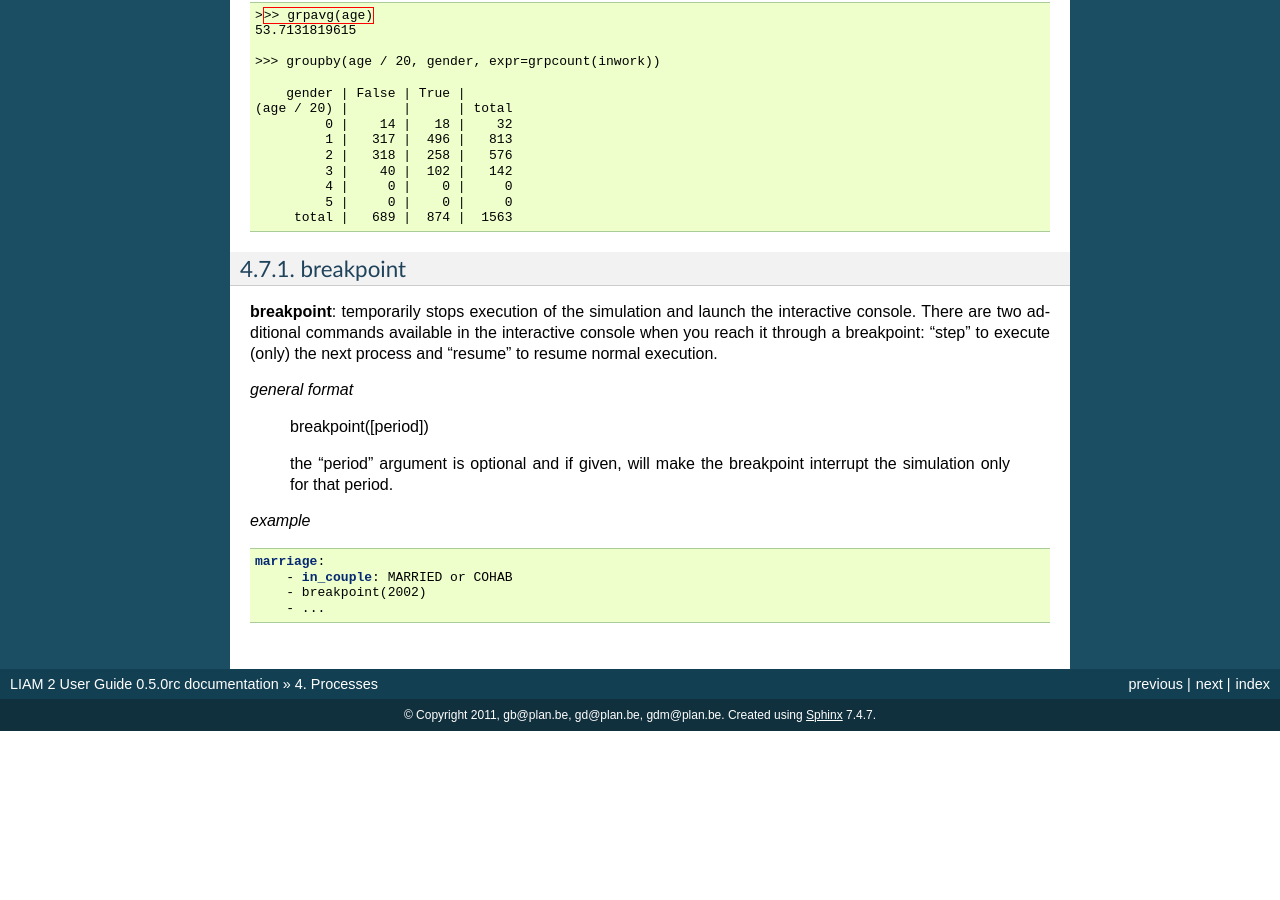
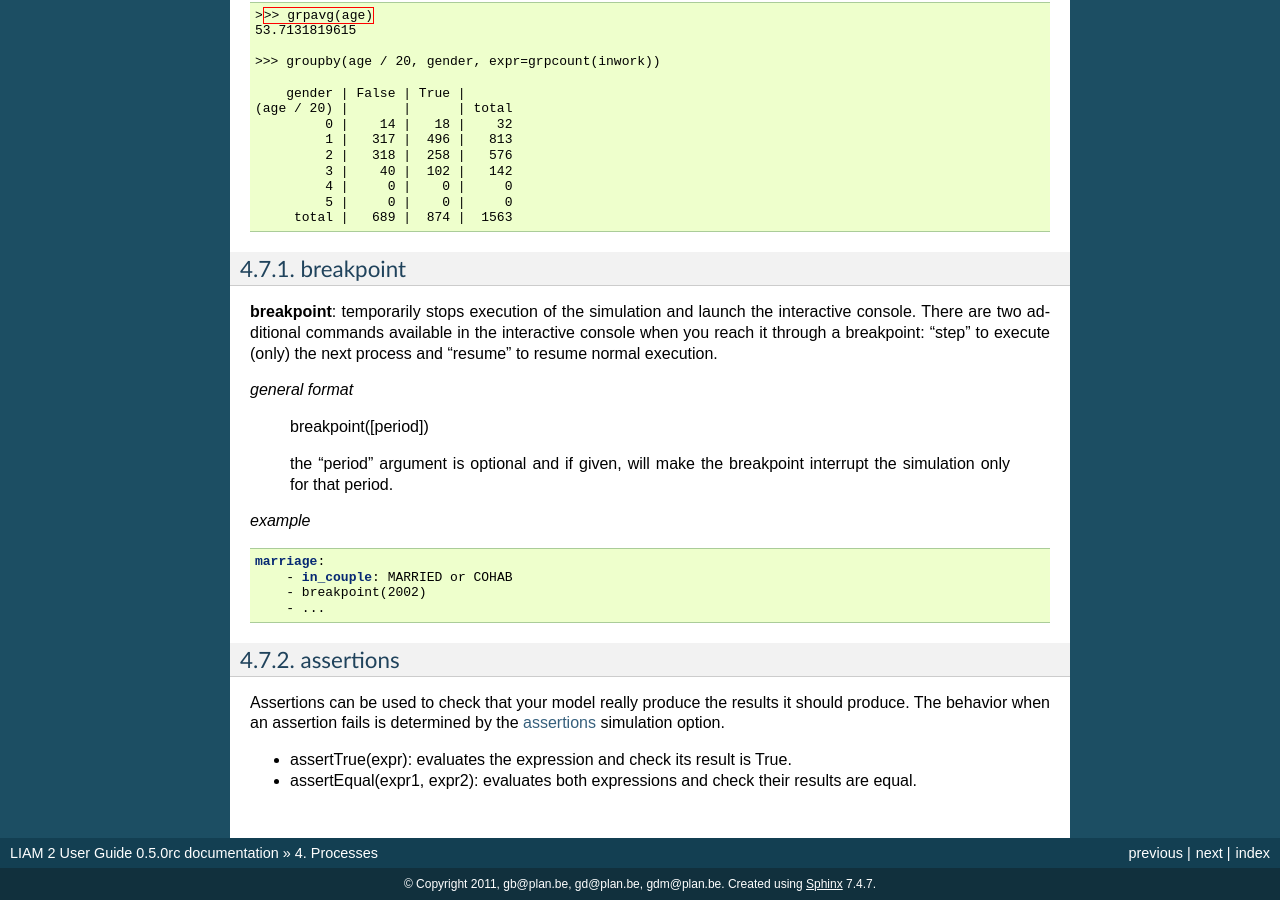
Before and after one commit to liam2/liam2, a Sphinx documentation site: the page built from doc/usersguide/source/processes.rst, in a window 1280 px wide and 900 px high, scrolled down 19466 px. Built offline with Sphinx 7.4.7, drawn with Linux system fonts in a browser that asks for light colours; formulas are drawn with MathJax 3; before the commit the page ends 20197 px from its top, so only the background shows below that; some of the changed text lies outside the part shown.

Commit message:
- document assertions functions - cleanup index links

```diff
--- a/doc/usersguide/source/model.rst
+++ b/doc/usersguide/source/model.rst
@@ -335,6 +335,8 @@ skip_shows
 If set to True, makes all show() functions do nothing. This can speed up
 simulations which include many shows (usually for debugging).
 
+.. _assertions-label:
+
 assertions
 ----------
 
--- a/doc/usersguide/source/processes.rst
+++ b/doc/usersguide/source/processes.rst
@@ -1,6 +1,5 @@
 .. highlight:: yaml
-.. index::
-    single: processes;
+.. index:: processes
 
 .. _processes_label:
 
@@ -178,8 +177,7 @@ Actions inside procedures don't even need a process name.
             - dead: age > 150
             - remove(dead)
 
-.. index::
-    single: expressions;
+.. index:: expressions
 
 Expressions
 ===========
@@ -195,9 +193,8 @@ of a variable by one each simulation period.
 The name of the process is *age* and what it does is increasing the variable
 *age* of each individual by one, each period.
 
-.. index::
-    single: simple expressions;
 
+.. index:: simple expressions
 
 simple expressions
 ~~~~~~~~~~~~~~~~~~
@@ -245,8 +242,7 @@ You can nest if-statements. The example below retires men (gender = True) over
                   if(age >= WEMRA, 9, workstate))
 
 
-.. index::
-    single: mathematical functions;
+.. index:: mathematical functions
 
 mathematical functions
 ~~~~~~~~~~~~~~~~~~~~~~
@@ -919,7 +915,7 @@ can *dump* data to csv-file for further study.
 If you run LIAM 2 in interactive mode, you can type in output functions in the
 console to inspect the data.
 
-.. index::  show
+.. index:: show
 
 show
 ----
@@ -963,7 +959,7 @@ result on the next line.
     Average age: 42.7496991576
     Age std dev: 21.9815913417
 
-.. index::  csv
+.. index:: csv
 
 csv
 ---
@@ -1050,7 +1046,7 @@ Will produce a file with a layout like this: ::
 | this is | a header      |
 | with    | several lines |
 
-.. index::  dump
+.. index:: dump
 
 dump
 ----
@@ -1096,7 +1092,7 @@ gives ::
      8 |  38 |          35 |   True
      9 |  48 |          52 |   True
 
-.. index::  groupby
+.. index:: groupby
 
 groupby
 -------
@@ -1170,10 +1166,10 @@ gives the average age by workstate and gender ::
             5 | 42.35 | 46.56 | 43.48
         total | 42.67 | 42.38 | 42.53
 
-.. index::  interactive console
+.. index:: interactive console, debugging
 
-Interactive console
-===================
+Debugging and the interactive console
+=====================================
 
 LIAM 2 features an interactive console which allows you to interactively explore
 the state of the memory either during or after a simulation completed.
@@ -1204,7 +1200,7 @@ file and have the result directly. Show is implicit for all operations.
              5 |     0 |    0 |     0
          total |   689 |  874 |  1563
 
-.. index::  breakpoint
+.. index:: breakpoint
 
 breakpoint
 ----------
@@ -1227,3 +1223,16 @@ interactive console when you reach it through a breakpoint: "step" to execute
         - in_couple: MARRIED or COHAB
         - breakpoint(2002)
         - ...
+
+.. index:: assertions, assertTrue, assertEqual
+
+assertions
+----------
+
+Assertions can be used to check that your model really produce the results it
+should produce. The behavior when an assertion fails is determined by
+the :ref:`assertions-label` simulation option.
+
+- assertTrue(expr): evaluates the expression and check its result is True.
+- assertEqual(expr1, expr2): evaluates both expressions and check their
+  results are equal.
```
